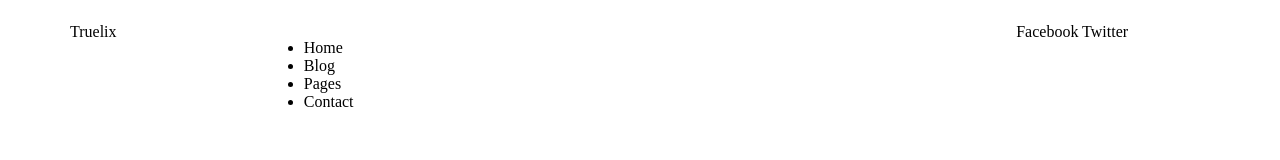
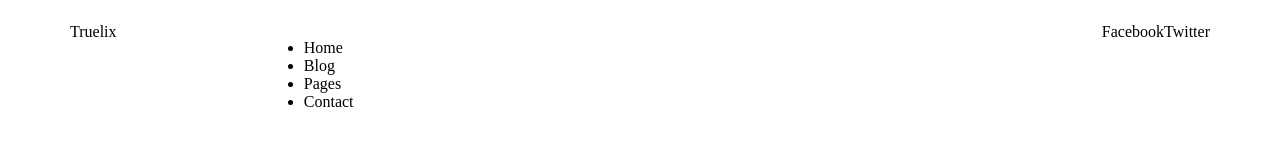
Before and after one commit to MdRasel5/test-git, a plain HTML site: page index.html in a window 1280 px wide. Drawn offline with Linux system fonts and the light colour scheme.

Commit message:
from git base

```diff
--- a/style.css
+++ b/style.css
@@ -25,4 +25,6 @@ header{
 }
 .header_right{
     flex: 0 0 17%;
+    display: flex;
+    justify-content: end;
 }
```
